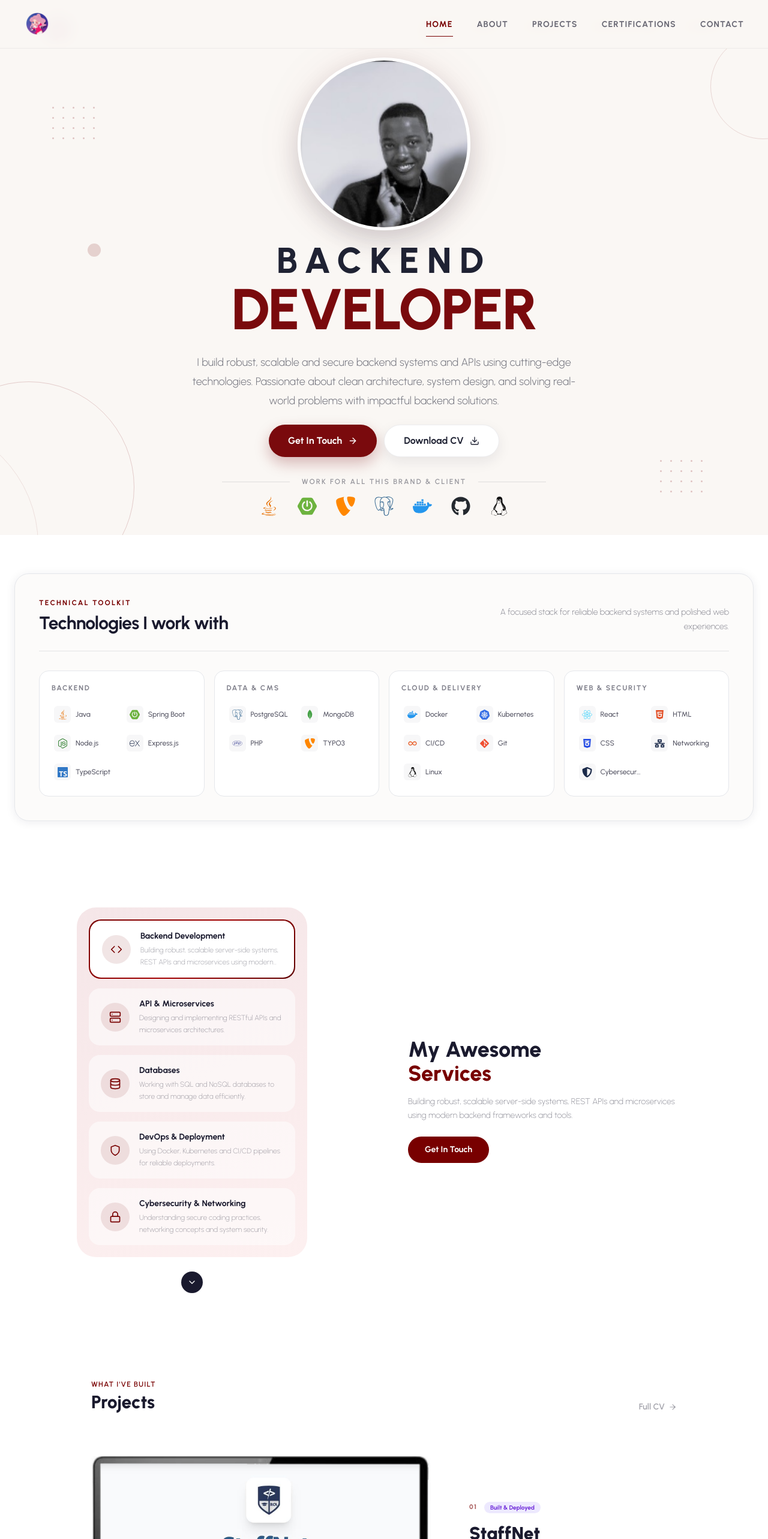
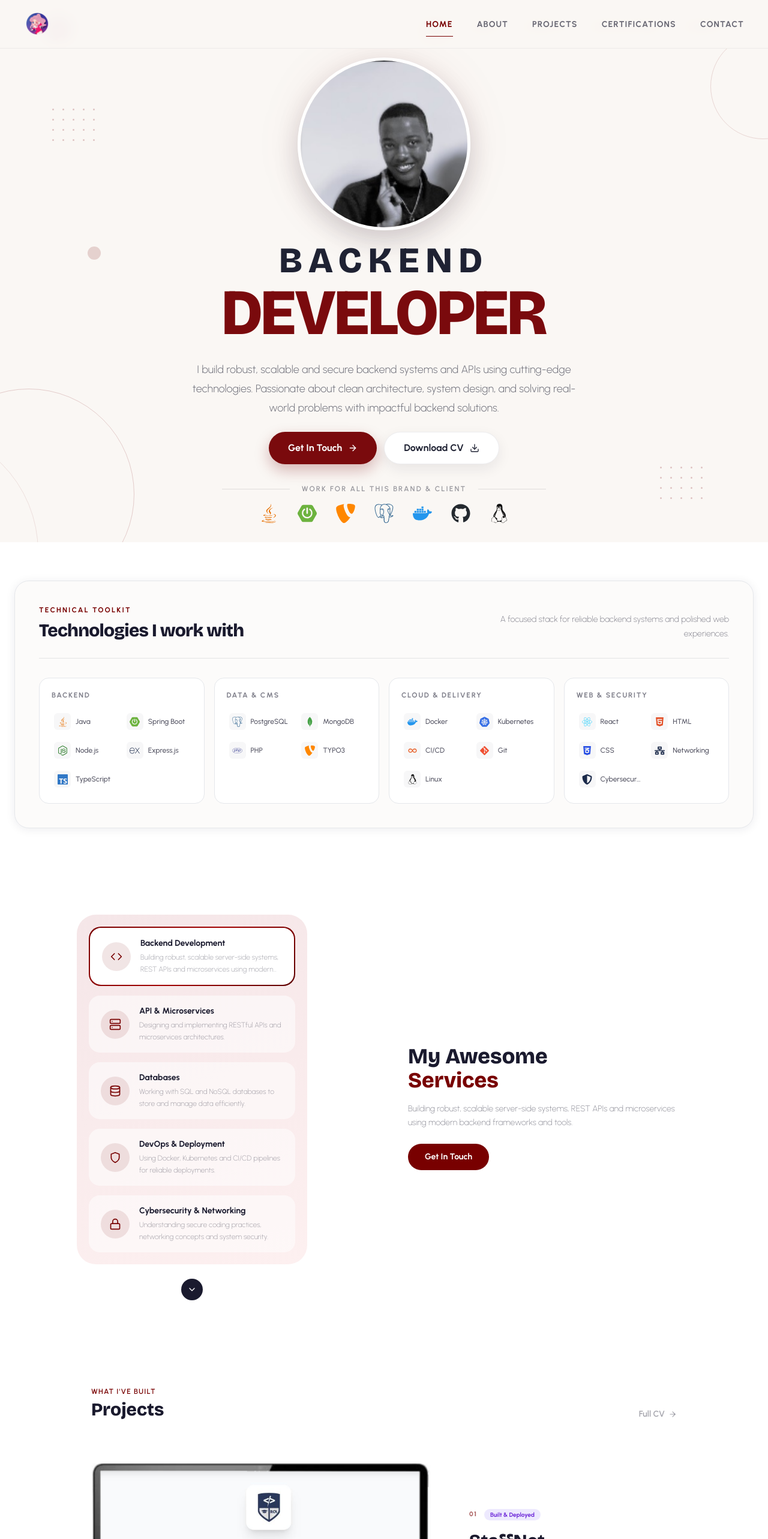
Before and after one commit to hope-dev90/hope-dev, a React (Vite) app: page / in a window 1280 px wide. Shown: the top 2566 px of the page at 60% size. Built offline with nearby package versions, Linux system fonts and the light colour scheme.

Commit message:
typography: Bricolage Grotesque for headings, Urbanist 200 for body, font-black weights

```diff
--- a/src/components/Contact.jsx
+++ b/src/components/Contact.jsx
@@ -66,7 +66,7 @@ export default function Contact() {
           <motion.p variants={fadeUp} custom={0} className="text-[11px] font-semibold uppercase tracking-widest text-orange mb-2">
             Get In Touch
           </motion.p>
-          <motion.h2 variants={fadeUp} custom={0.08} className="text-3xl sm:text-4xl font-extrabold text-navy">
+          <motion.h2 variants={fadeUp} custom={0.08} className="font-heading text-3xl sm:text-4xl font-black text-navy">
             Contact Me
           </motion.h2>
         </motion.div>
--- a/src/components/Footer.jsx
+++ b/src/components/Footer.jsx
@@ -20,7 +20,7 @@ export default function Footer() {
           {/* brand */}
           <div className="flex flex-col gap-4">
             <div>
-              <p className="text-2xl font-black text-white tracking-tight leading-none">
+              <p className="font-heading text-2xl font-black text-white tracking-tight leading-none">
                 Hope<span className="text-orange">.</span>
               </p>
               <p className="text-sm text-white/50 mt-1 font-medium">{profile.role}</p>
--- a/src/components/Hero.jsx
+++ b/src/components/Hero.jsx
@@ -55,7 +55,7 @@ export default function Hero() {
       id="top"
       aria-labelledby="hero-title"
       className="relative isolate min-h-screen overflow-hidden"
-      style={{ backgroundColor: "#faf7f4", fontFamily: "'Urbanist', sans-serif" }}
+      style={{ backgroundColor: "#faf7f4" }}
     >
       {/* ---------- Navbar ---------- */}
       <header className="relative z-10 mx-auto flex max-w-[1511px] items-center justify-between px-6 py-5 sm:px-12 sm:py-6 lg:px-[72px]">
@@ -129,15 +129,15 @@ export default function Hero() {
         {/* Title */}
         <motion.p
           {...enter(0.2)}
-          className="text-4xl font-extrabold uppercase tracking-[0.22em] sm:text-5xl md:text-6xl"
-          style={{ color: INK, letterSpacing: "0.22em" }}
+          className="font-heading text-4xl font-black uppercase tracking-[0.18em] sm:text-5xl md:text-6xl"
+          style={{ color: INK, letterSpacing: "0.18em" }}
         >
           Backend
         </motion.p>
         <motion.h1
           {...enter(0.28)}
           id="hero-title"
-          className="mt-1 text-6xl font-extrabold uppercase leading-[0.92] tracking-[-0.02em] sm:text-7xl md:text-[96px]"
+          className="font-heading mt-1 text-7xl font-black uppercase leading-[0.9] tracking-[-0.02em] sm:text-8xl md:text-[108px]"
           style={{ color: MAROON }}
         >
           Developer
--- a/src/components/Projects.jsx
+++ b/src/components/Projects.jsx
@@ -124,7 +124,7 @@ function FeaturedProject({ proj, index, inView }) {
         </div>
 
         {/* title */}
-        <h3 className="text-2xl sm:text-3xl font-black text-navy leading-tight">
+        <h3 className="font-heading text-2xl sm:text-3xl font-black text-navy leading-tight">
           {proj.name}
         </h3>
 
@@ -235,7 +235,7 @@ export default function Projects() {
         >
           <div>
             <p className="text-xs font-semibold text-orange uppercase tracking-widest mb-1">What I've Built</p>
-            <h2 className="text-2xl sm:text-3xl font-extrabold text-navy">Projects</h2>
+            <h2 className="font-heading text-2xl sm:text-3xl font-black text-navy">Projects</h2>
           </div>
           <Link
             to="/cv"
--- a/src/components/TechStack.jsx
+++ b/src/components/TechStack.jsx
@@ -22,7 +22,7 @@ export default function TechStack() {
           <div className="mb-8 flex flex-col gap-3 border-b border-navy/10 pb-7 sm:flex-row sm:items-end sm:justify-between">
             <div>
               <p className="mb-2 text-xs font-bold uppercase tracking-[0.18em] text-orange">Technical toolkit</p>
-              <h2 id="skills-title" className="text-2xl font-bold tracking-tight text-navy sm:text-3xl">
+              <h2 id="skills-title" className="font-heading text-2xl font-black tracking-tight text-navy sm:text-3xl">
                 Technologies I work with
               </h2>
             </div>
--- a/src/components/Testimonials.jsx
+++ b/src/components/Testimonials.jsx
@@ -70,7 +70,7 @@ export default function Testimonials() {
           transition={{ duration: 0.5 }}
           className="mb-10"
         >
-          <h2 className="text-3xl font-extrabold text-navy sm:text-4xl">Testimonials</h2>
+          <h2 className="font-heading text-3xl font-black text-navy sm:text-4xl">Testimonials</h2>
           <p className="mt-3 max-w-xl text-sm text-navy/55">
             A few words from people Hope has worked with on projects.
           </p>
--- a/src/components/WhatIDo.jsx
+++ b/src/components/WhatIDo.jsx
@@ -86,7 +86,7 @@ export default function WhatIDo() {
             animate={inView ? { opacity: 1, x: 0 } : {}}
             transition={{ duration: 0.6, delay: 0.15, ease: [0.22, 1, 0.36, 1] }}
           >
-            <h2 className="text-3xl sm:text-4xl font-extrabold leading-tight mb-4">
+            <h2 className="font-heading text-3xl sm:text-4xl font-black leading-tight mb-4">
               <span className="text-navy">My Awesome</span>
               <br />
               <span className="text-orange">Services</span>
--- a/src/index.css
+++ b/src/index.css
@@ -1,8 +1,12 @@
-@import url('https://fonts.googleapis.com/css2?family=Urbanist:wght@200;300;400;500;600;700;800;900&display=swap');
+@import url('https://fonts.googleapis.com/css2?family=Bricolage+Grotesque:opsz,wght@12..96,400;12..96,500;12..96,600;12..96,700;12..96,800&family=Urbanist:wght@200;300;400;500;600;700;800;900&display=swap');
 
 @tailwind base;
 @tailwind components;
 @tailwind utilities;
+
+:root {
+  --font-heading: 'Bricolage Grotesque', 'Inter', sans-serif;
+}
 
 html {
   scroll-behavior: smooth;
--- a/tailwind.config.js
+++ b/tailwind.config.js
@@ -15,6 +15,7 @@ export default {
       },
       fontFamily: {
         sans: ["Urbanist", "ui-sans-serif", "system-ui", "sans-serif"],
+        heading: ["Bricolage Grotesque", "Inter", "sans-serif"],
       },
       boxShadow: {
         soft: "0 8px 32px -8px rgba(26,26,46,0.18)",
```
